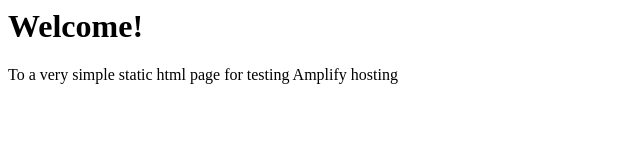
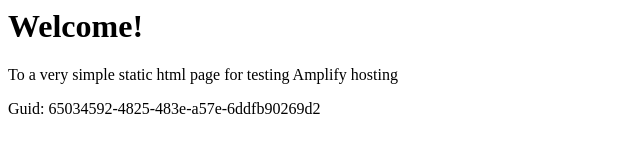
Before and after one commit to aws-aemilia-pdx/Github-PR-Commit-Integration-Test-DoNotTouch-Gith-P5X5MO5I-v1-beta-us-west-2, a website: page src/index.html in a window 1280 px wide. Shown: the whole page, without its empty margins (0-640 px from the left). Drawn offline with Linux system fonts and the light colour scheme.

Commit message:
commit from integ tests

```diff
--- a/src/index.html
+++ b/src/index.html
@@ -1,3 +1,5 @@
+
+
 <html lang="en">
 
 <head>
@@ -10,6 +12,6 @@
 <body>
     <h1>Welcome!</h1>
     <p>To a very simple static html page for testing Amplify hosting</p>
-</body>
+    <p>Guid: 65034592-4825-483e-a57e-6ddfb90269d2</p></body>
 
 </html>
```
